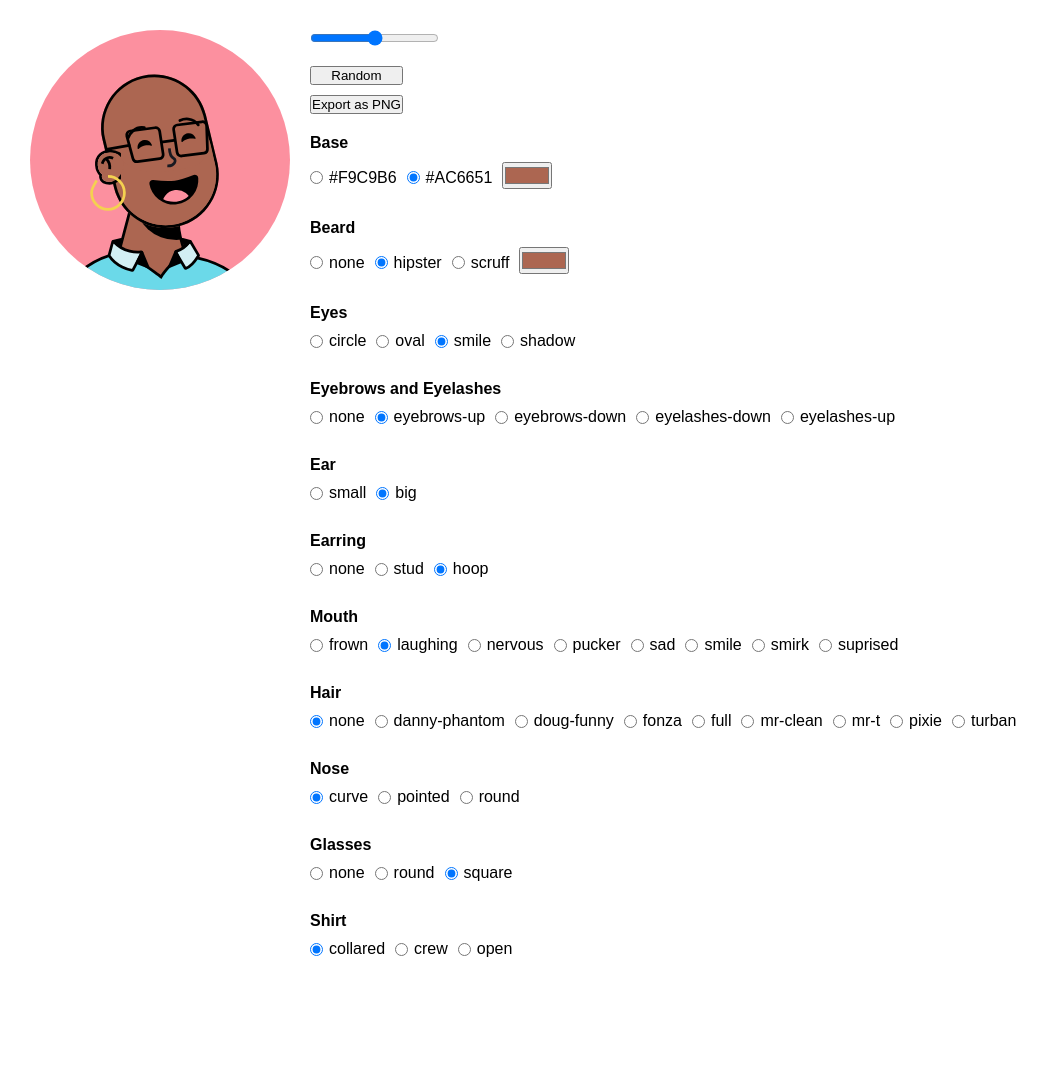
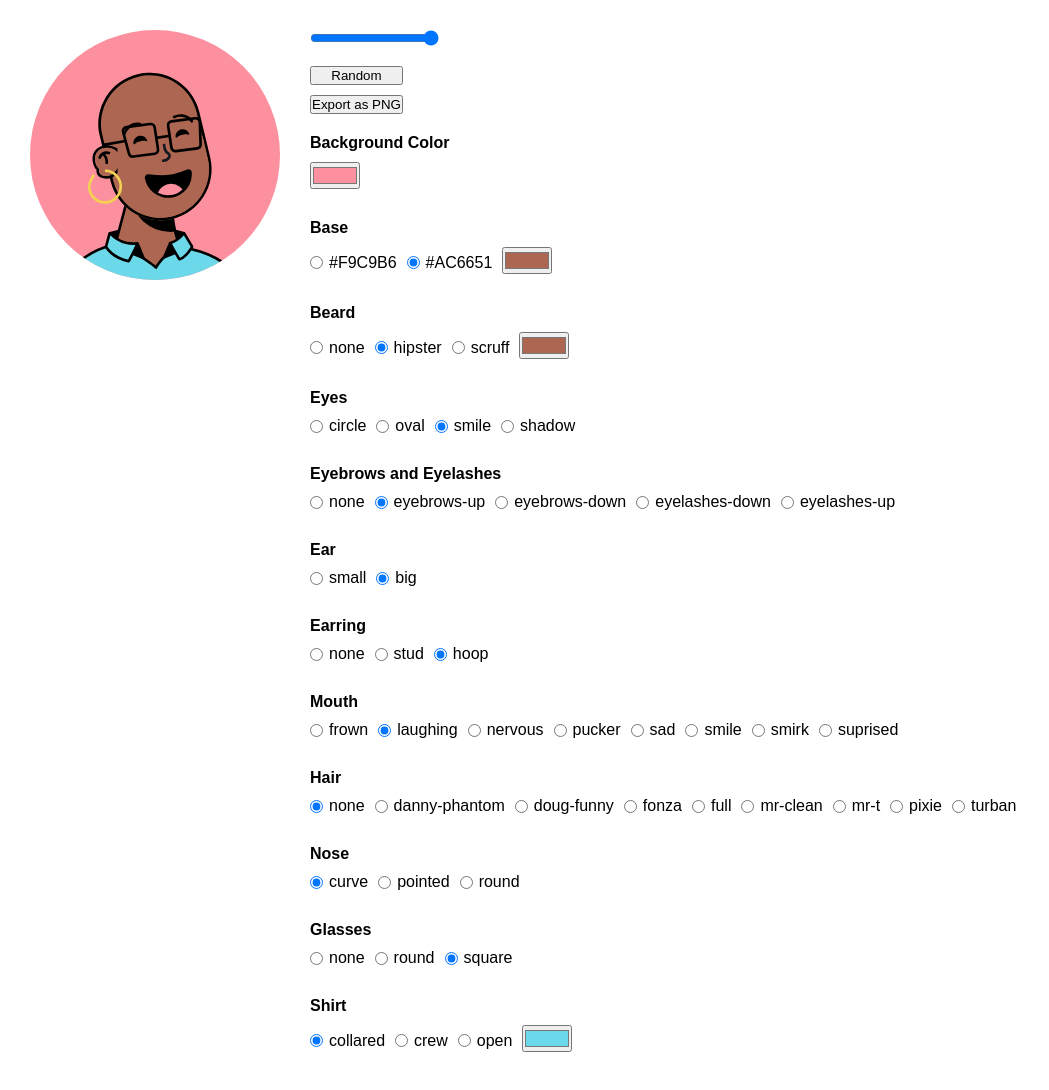
Before and after one commit to ademilter/vue-nice-avatar, a Vue app: page / in a window 1280 px wide. Shown: the whole page, without its empty margins (0-1049 px from the left). Before the commit the page ends 998 px from the top, so only its background shows below. Built offline with nearby package versions, Linux system fonts and the light colour scheme.

Commit message:
background color input add shirt color input add initial size fix

```diff
--- a/src/App.vue
+++ b/src/App.vue
@@ -16,6 +16,7 @@
         :beard="beard"
         :beard-color="beardColor"
         :shirt="shirt"
+        :shirt-color="shirtColor"
         :bg-color="bgColor"
       />
     </div>
@@ -27,6 +28,15 @@
       <div>
         <button type="button" @click="random">Random</button>
         <button type="button" @click="getpng">Export as PNG</button>
+      </div>
+
+      <div>
+        <h4>Background Color</h4>
+        <div>
+          <label>
+            <input type="color" name="bgColor" v-model="bgColor" />
+          </label>
+        </div>
       </div>
 
       <div>
@@ -157,6 +167,9 @@
             <input type="radio" name="shirt" :value="value" v-model="shirt" />
             {{ value }}
           </label>
+          <label>
+            <input type="color" name="shirtColor" v-model="shirtColor" />
+          </label>
         </div>
       </div>
     </div>
@@ -188,7 +201,7 @@ export default {
   },
   data() {
     return {
-      size: null,
+      size: 250,
       base: BASE.LIGHT,
       eye: EYES.OVAL,
       eyeBrow: EYEBROWS.EYEBROWS_UP,
@@ -201,6 +214,7 @@ export default {
       beard: BEARD.NONE,
       beardColor: "#a56d55",
       shirt: SHIRT.COLLARED,
+      shirtColor: "#6bd9e9",
       bgColor: COLORS.SEASHELL,
     };
   },
--- a/src/components/NiceAvatar/NiceAvatar.vue
+++ b/src/components/NiceAvatar/NiceAvatar.vue
@@ -28,7 +28,7 @@
       <Nose :nose="nose" />
       <Ear :ear="ear" :base="base" />
       <Earring :ear="ear" :earring="earring" />
-      <Shirt :shirt="shirt" />
+      <Shirt :shirt="shirt" :shirt-color="shirtColor" />
     </g>
     <defs>
       <clipPath id="clip0">
--- a/src/components/NiceAvatar/Shirt.vue
+++ b/src/components/NiceAvatar/Shirt.vue
@@ -3,19 +3,19 @@
     <template v-if="shirt === SHIRT.COLLARED">
       <path
         d="M189.771 359.578C189.771 359.578 189.771 359.578 191 358L189.771 359.578L191.493 360.919L192.679 359.087L192.679 359.087L192.681 359.084L192.69 359.07L192.731 359.007C192.742 358.99 192.755 358.971 192.769 358.949C192.803 358.897 192.847 358.832 192.9 358.753C193.05 358.528 193.275 358.195 193.57 357.77C194.158 356.919 195.023 355.702 196.118 354.246C198.312 351.332 201.416 347.482 205.071 343.718C208.737 339.945 212.898 336.318 217.198 333.793C221.514 331.26 225.777 329.949 229.733 330.483C272.171 336.205 303.402 355.002 323.674 383.001H50.3745C66.6742 353.659 89.8579 334.983 127.445 326.413C129.046 326.047 131.224 326.158 133.947 326.791C136.642 327.418 139.715 328.519 143.028 329.976C149.655 332.889 157.052 337.136 164.004 341.536C170.945 345.93 177.39 350.443 182.104 353.86C184.459 355.567 186.379 357 187.709 358.004C188.374 358.506 188.891 358.901 189.241 359.169C189.416 359.304 189.55 359.407 189.639 359.475L189.739 359.553L189.764 359.572L189.77 359.577L189.771 359.578Z"
-        fill="#6BD9E9"
+        :fill="shirtColor"
         stroke="black"
         stroke-width="4"
       />
       <path
         d="M115.613 329.085L120.779 309.853C120.989 309.074 121.996 308.854 122.54 309.449C137.403 325.714 156.16 325.076 162.385 324.33C163.23 324.228 163.892 325.153 163.495 325.906L150.338 350.859C150.136 351.241 149.724 351.452 149.3 351.364C145.352 350.541 125.677 345.732 115.729 329.867C115.583 329.635 115.542 329.35 115.613 329.085Z"
-        fill="#D2EFF3"
+        :fill="shirtColor"
         stroke="black"
         stroke-width="4"
       />
       <path
         d="M246.195 328.981L234.615 309.499C234.222 308.837 233.253 308.848 232.834 309.494C227.097 318.33 217.202 322.4 213.742 323.602C213.12 323.819 212.835 324.558 213.171 325.125L226.673 347.94C226.875 348.281 227.255 348.465 227.636 348.357C229.771 347.749 237.096 344.685 246.182 330.021C246.378 329.706 246.385 329.3 246.195 328.981Z"
-        fill="#D2EFF3"
+        :fill="shirtColor"
         stroke="black"
         stroke-width="4"
       />
@@ -52,13 +52,13 @@
     <template v-if="shirt === SHIRT.CREW">
       <path
         d="M323.694 383H50.3745C66.6742 353.658 89.8579 334.982 127.445 326.412C143.458 322.761 162.113 320.939 184 320.939C193.456 320.939 200.814 322.382 207.796 324.285C210.383 324.99 212.983 325.78 215.643 326.589C220.045 327.927 224.611 329.314 229.552 330.449L229.692 330.481L229.836 330.493C275.961 334.297 303.62 354.785 323.694 383Z"
-        fill="#6BD9E9"
+        :fill="shirtColor"
         stroke="black"
         stroke-width="4"
       />
       <path
         d="M115.931 328.581L125.084 308.984C125.302 308.516 125.846 308.293 126.333 308.465C164.259 321.89 198.762 320.945 230.736 312.044C231.139 311.932 231.569 312.081 231.815 312.418L245.747 331.47C246.13 331.994 245.935 332.732 245.331 332.97C211.724 346.166 148.663 343.923 116.415 329.904C115.904 329.681 115.694 329.086 115.931 328.581Z"
-        fill="#D2EFF3"
+        :fill="shirtColor"
         stroke="black"
         stroke-width="4"
       />
@@ -67,7 +67,7 @@
     <template v-if="shirt === SHIRT.OPEN">
       <path
         d="M323.366 382.863H50.4563C50.4907 382.793 50.5255 382.722 50.5604 382.651C55.1052 373.395 63.4899 356.319 74.4025 341.041C80.5961 332.37 87.5303 324.387 94.9416 318.772C102.354 313.156 110.061 310.04 117.892 310.726C132.946 312.043 146.355 320.285 159.817 328.56C161.092 329.344 162.368 330.129 163.646 330.908C178.131 339.735 193.005 347.931 209.365 344.345C214.899 343.131 218.629 340.535 220.976 337.18C223.29 333.873 224.122 330.029 224.266 326.517C224.41 322.999 223.871 319.674 223.311 317.256C223.049 316.126 222.779 315.179 222.564 314.484C226.189 310.835 230.027 308.71 233.989 307.753C238.284 306.716 242.876 307.016 247.707 308.445C257.437 311.323 267.847 318.697 278.007 328.179C296.621 345.552 313.7 369.323 323.366 382.863Z"
-        fill="#6BD9E9"
+        :fill="shirtColor"
         stroke="black"
         stroke-width="4.27431"
       />
@@ -83,6 +83,7 @@ export default {
   name: "Shirt",
   props: {
     shirt: props.shirt,
+    shirtColor: props.shirtColor,
   },
   data() {
     return {
--- a/src/components/NiceAvatar/props.js
+++ b/src/components/NiceAvatar/props.js
@@ -93,6 +93,10 @@ export default {
     default: "#a56d55",
     type: String,
   },
+  shirtColor: {
+    default: "#6bd9e9",
+    type: String,
+  },
   shirt: {
     default: SHIRT.COLLARED,
     type: String,
```
